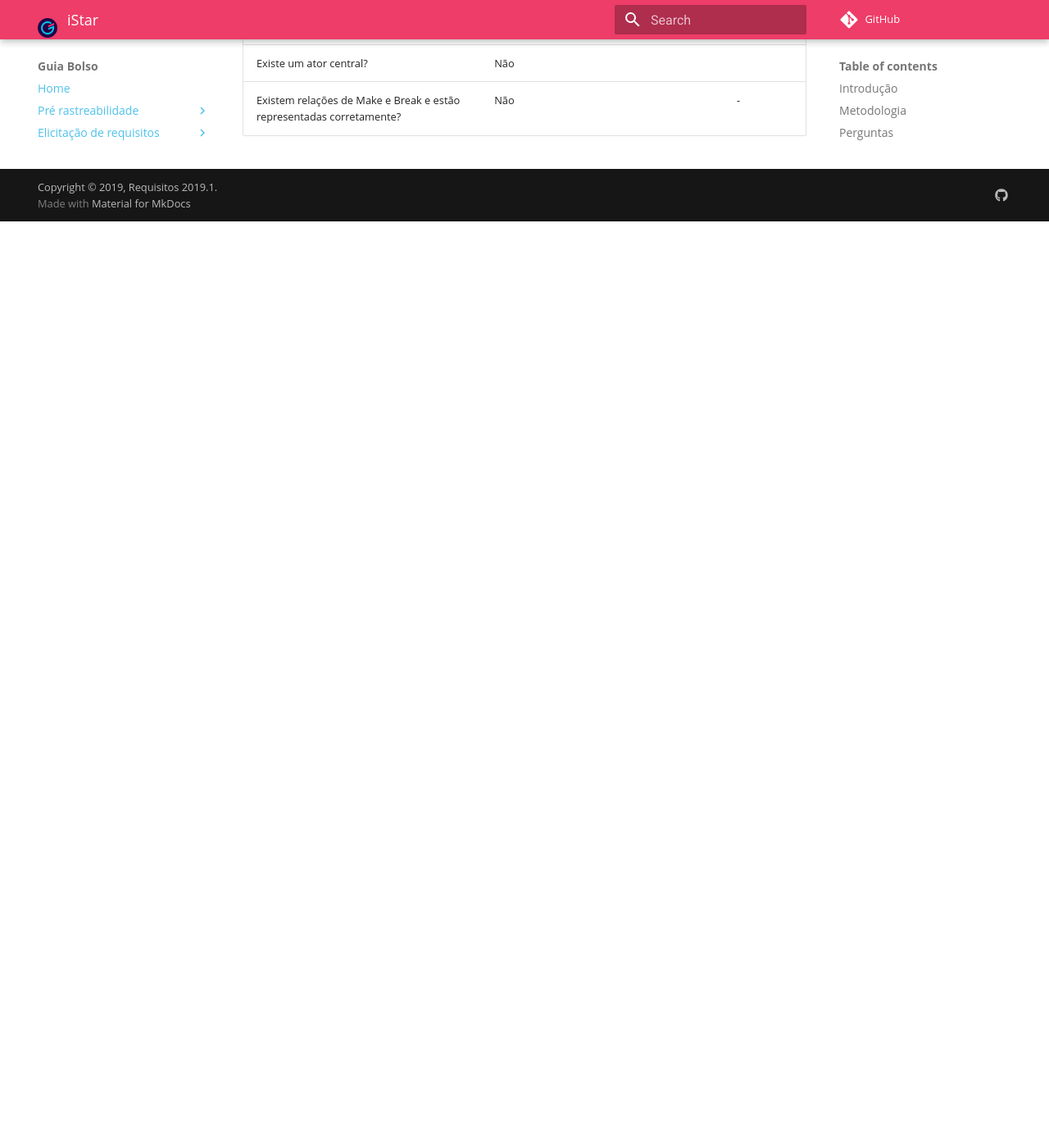
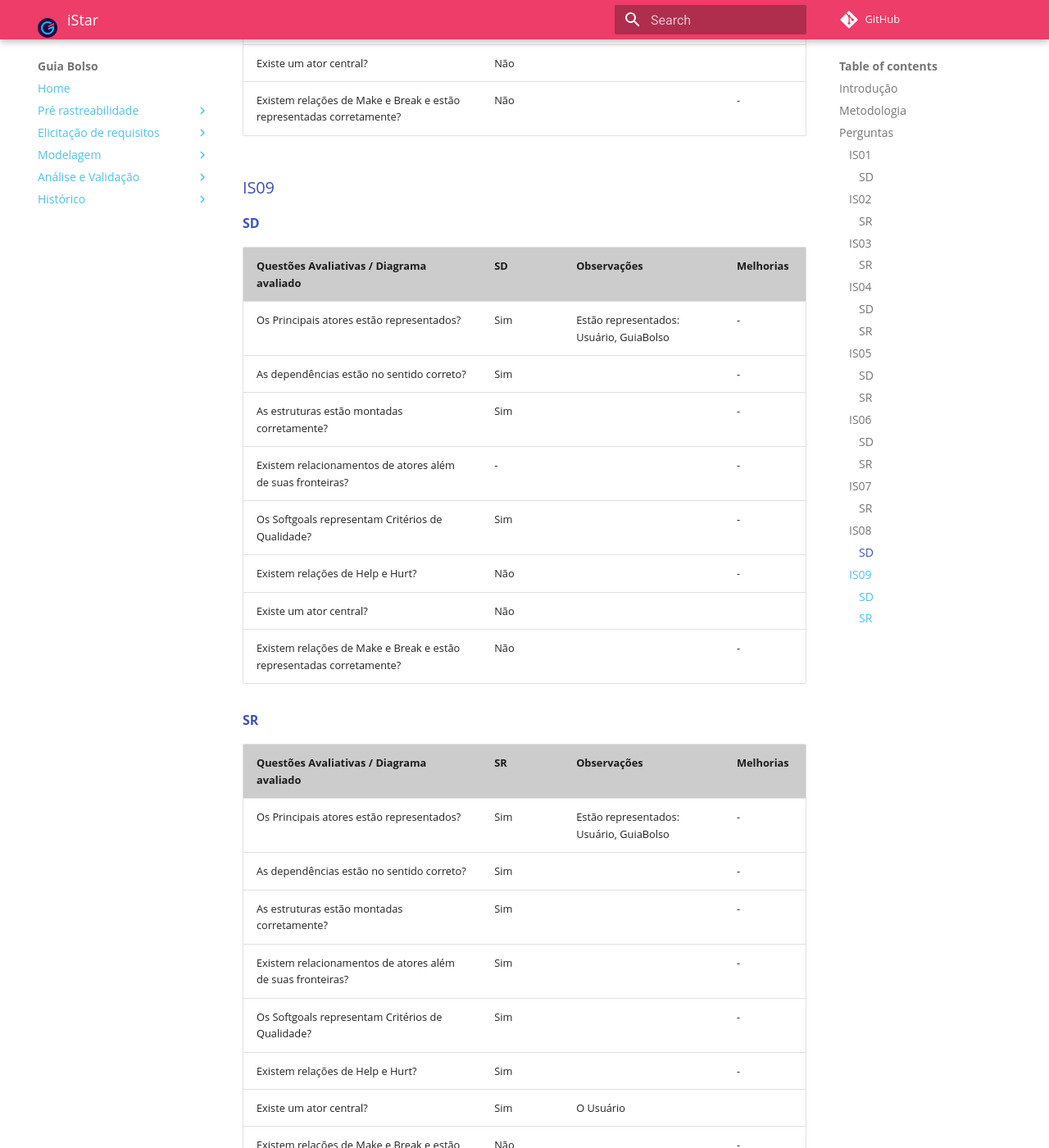
Before and after one commit to fga-disciplinas/2019.1-Guia-Bolso, an MkDocs documentation site: the page built from docs/analise/analise_istar.md, in a window 1280 px wide and 1400 px high, scrolled down 8792 px. Shown: the whole window at 82% size. Built offline with MkDocs 1.6.1 and Material for MkDocs 9.7.7, drawn with Linux system fonts in a browser that asks for light colours; comment, search, counter and statistics services are not loaded; old or Windows-style settings are respelled for this version of MkDocs; before the commit the page ends 9062 px from its top, so only the background shows below that.

Commit message:
Adiciona IS09 na analise de iEstrela.
Co-authored-by: Elias Bernardo <ebmm01@gmail.com>
Signed-off-by: Rafael <rafael.makaha@gmail.com>

```diff
--- a/docs/analise/analise_istar.md
+++ b/docs/analise/analise_istar.md
@@ -204,3 +204,31 @@
 | Existem relações de Help e Hurt? | Não |  | - |
 | Existe um ator central? | Não |  |  |
 | Existem relações de Make e Break e estão representadas corretamente? | Não |  | - |
+
+### [IS09](../../modelagem/istar/#is09-faturamento)
+
+#### [SD](../../modelagem/istar/#strategic-dependency-model-sd_5)
+
+| Questões Avaliativas / Diagrama avaliado | SD | Observações | Melhorias |
+|--|--|--|--|
+| Os Principais atores estão representados? | Sim | Estão representados: Usuário, GuiaBolso | - |
+| As dependências estão no sentido correto? | Sim |  | - |
+| As estruturas estão montadas corretamente? | Sim |   | - |
+| Existem relacionamentos de atores além de suas fronteiras? | - |  | - |
+| Os Softgoals representam Critérios de Qualidade? | Sim |  | - |
+| Existem relações de Help e Hurt? | Não |  | - |
+| Existe um ator central? | Não |  |  |
+| Existem relações de Make e Break e estão representadas corretamente? | Não |  | - |
+
+#### [SR](../../modelagem/istar/#strategic-rationale-model-sr_6)
+
+| Questões Avaliativas / Diagrama avaliado | SR | Observações | Melhorias |
+|--|--|--|--|
+| Os Principais atores estão representados? | Sim | Estão representados: Usuário, GuiaBolso | - |
+| As dependências estão no sentido correto? | Sim |  | - |
+| As estruturas estão montadas corretamente? | Sim |   | - |
+| Existem relacionamentos de atores além de suas fronteiras? | Sim |  | - |
+| Os Softgoals representam Critérios de Qualidade? | Sim |  | - |
+| Existem relações de Help e Hurt? | Sim |  | - |
+| Existe um ator central? | Sim | O Usuário |  |
+| Existem relações de Make e Break e estão representadas corretamente? | Não |  | - |
```
